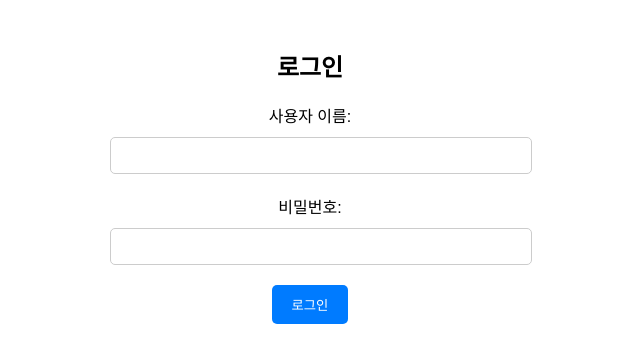
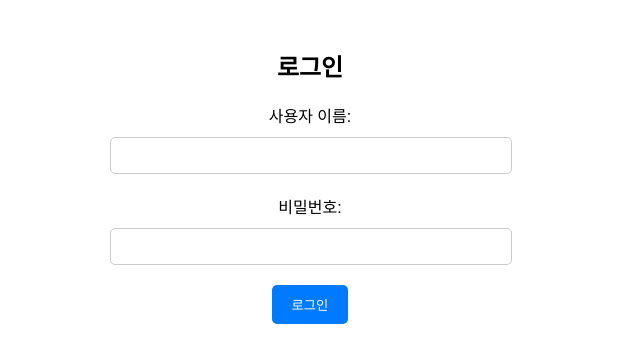
Before and after one commit to Cjmin-korean/gmauto, a website: page views/main/index.html in a window 1280 px wide. Shown: the full height of the page, 330-970 px from the left. Drawn offline with Linux system fonts and the light colour scheme.

Commit message:
[add] set

```diff
--- a/views/main/index.html
+++ b/views/main/index.html
@@ -1,5 +1,6 @@
 <!DOCTYPE html>
 <html>
+
 <head>
     <meta name="viewport" content="width=device-width, initial-scale=1.0">
     <style>
@@ -28,7 +29,8 @@
 
         input[type="text"],
         input[type="password"] {
-            width: 100%;
+            width: calc(100% - 20px);
+            /* 좌우 여백 20px 추가 */
             padding: 10px;
             margin-bottom: 20px;
             border: 1px solid #ccc;
@@ -49,6 +51,7 @@
         }
     </style>
 </head>
+
 <body>
     <div class="container">
         <h2>로그인</h2>
@@ -63,4 +66,5 @@
         </form>
     </div>
 </body>
+
 </html>
```
